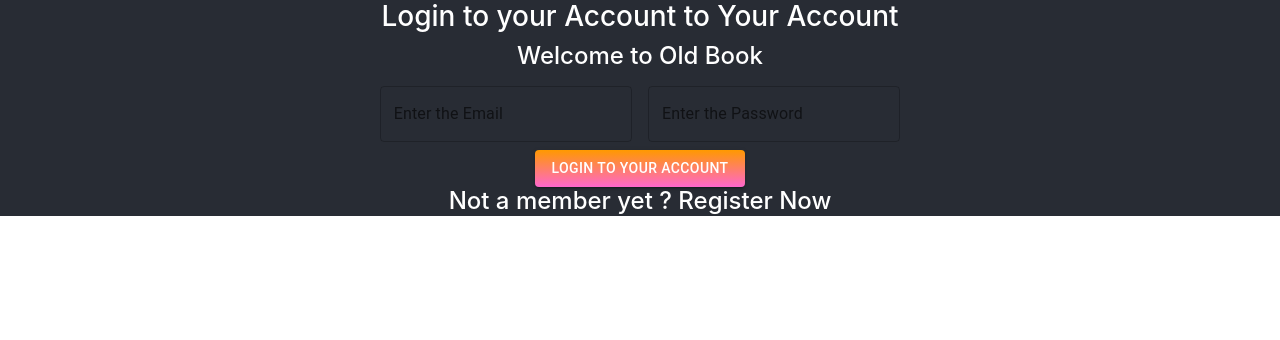
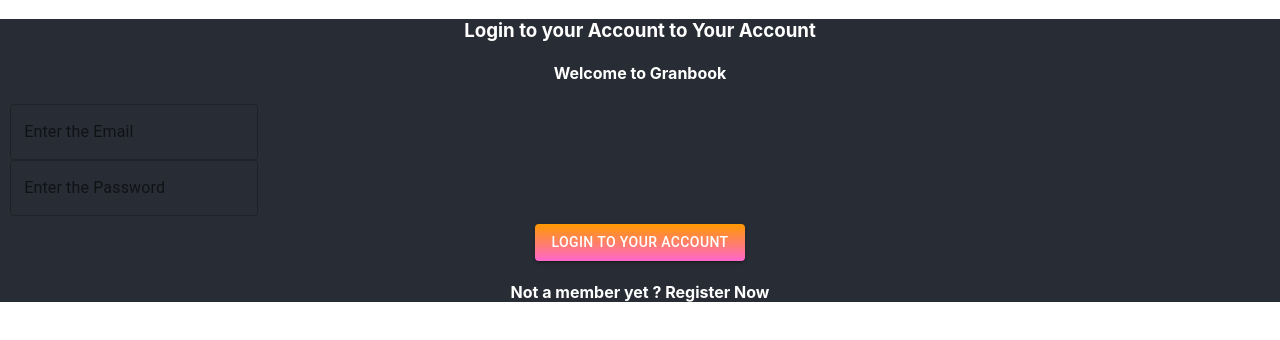
Before and after one commit to MorganeFanon/NP-project, a React (Create React App) app: page /login in a window 1280 px wide. Shown: the top 340 px of the page. Built offline with nearby package versions, Linux system fonts and the light colour scheme.

Commit message:
starting to work with Bootstrap

```diff
--- a/package.json
+++ b/package.json
@@ -17,6 +17,7 @@
     "jquery": "^3.6.0",
     "popper.js": "^1.16.1",
     "react": "^17.0.2",
+    "react-bootstrap": "^2.1.2",
     "react-dom": "^17.0.2",
     "react-icons": "^4.3.1",
     "react-router-dom": "^6.2.1",
--- a/src/components/Form.css
+++ b/src/components/Form.css
@@ -9,3 +9,6 @@
 
 
 }
+.Container {
+        display: flex;
+      }
--- a/src/components/Form.js
+++ b/src/components/Form.js
@@ -1,4 +1,7 @@
 import * as React from 'react';
+import Container from 'react-bootstrap/Container';
+import Row from 'react-bootstrap/Row';
+import Col from 'react-bootstrap/Col';
 import Box from '@mui/material/Box';
 import TextField from '@mui/material/TextField';
 import Button from './Button';
@@ -12,9 +15,10 @@
                 <h3>
                   {title} to Your Account
                 </h3>
-                <h4>Welcome to Old Book</h4>
+                <h4>Welcome to Granbook</h4>
         </div>
-
+<Container>
+    <Row className="jutify-content-center">
         <Box
             component="form"
             sx={{
@@ -22,7 +26,8 @@
             }}
             noValidate
             autoComplete="off"
-        >
+            >
+            <Col md={{ span: 6, offset: 3 }}>
                 <TextField
                 id="email"
                 className="text-field-email"
@@ -39,10 +44,12 @@
                 label="Enter the Password"
                 variant="outlined"
                 onChange={(e) => setPassword(e.target.value)}
+                />
+            </Col>
+        </Box>
+     </Row>
+</Container>
 
-
-                />
-        </Box>
         <Button title={title} handleAction={handleAction}/>
 <div>
     <h4>Not a member yet ? Register Now</h4>
--- a/src/index.js
+++ b/src/index.js
@@ -1,13 +1,10 @@
-import 'bootstrap/dist/css/bootstrap.css';
-import $ from 'jquery';
-import Popper from 'popper.js';
-import 'bootstrap/dist/js/bootstrap.bundle.min';
 import React from 'react';
 import ReactDOM from 'react-dom';
 import './index.css';
 import App from './App';
 import reportWebVitals from './reportWebVitals';
 import { BrowserRouter as Router, } from "react-router-dom";
+
 
 
 ReactDOM.render(
```
Also changed, not shown: 1 other file (tests, documents, lock files or other folders).
